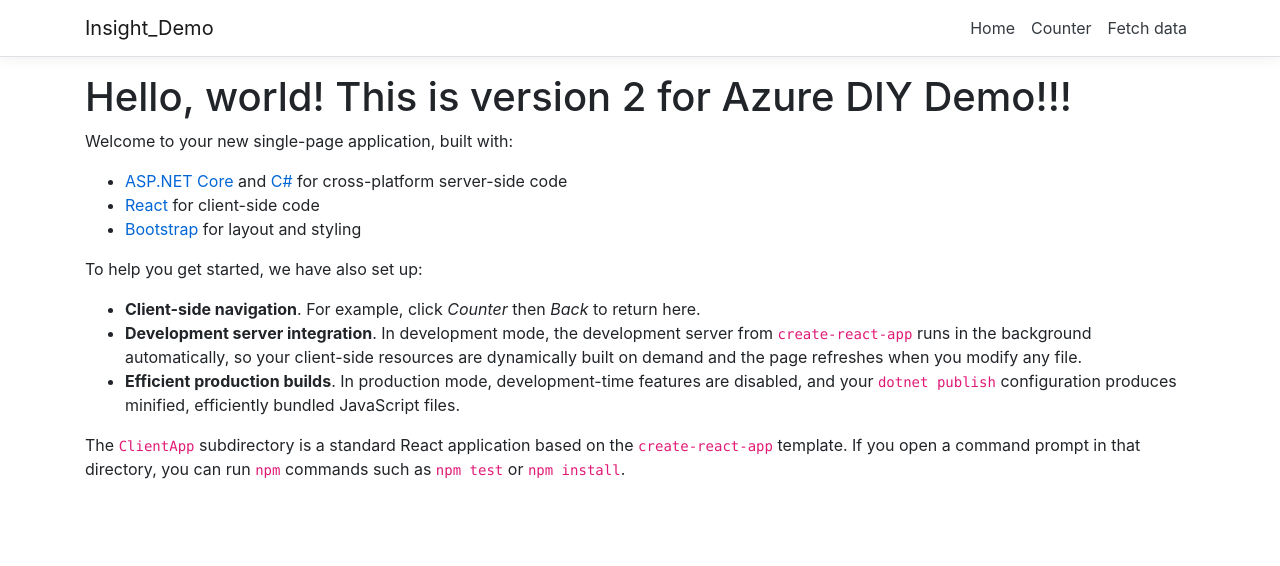
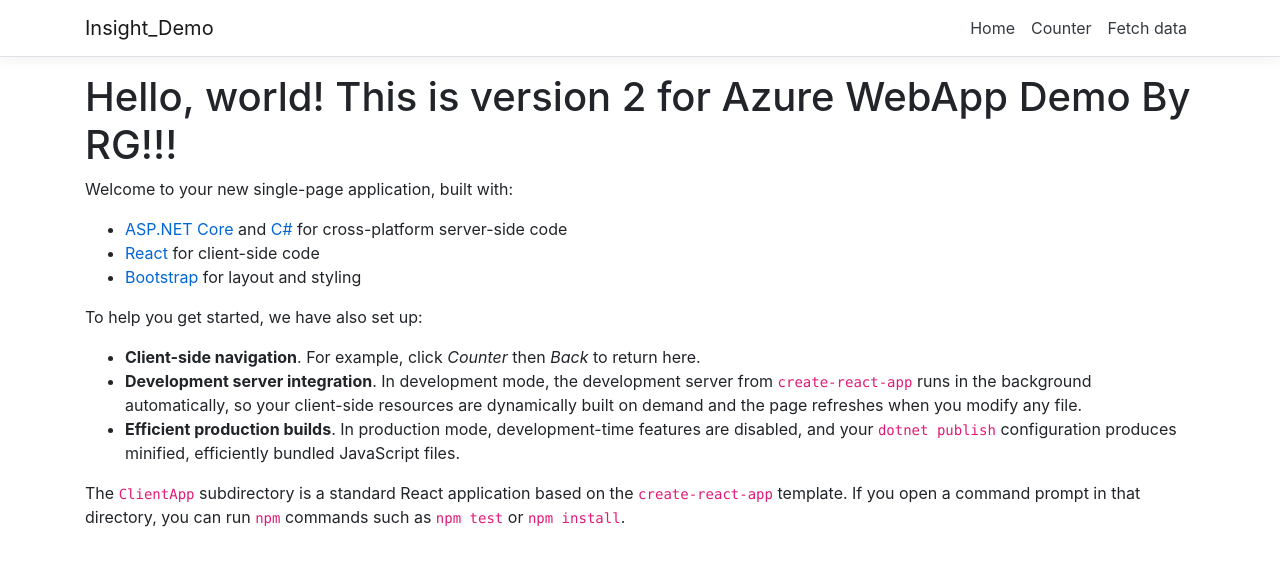
Before and after one commit to rammgokul/AzureAppServiceDemo, a React (Create React App) app in the folder src/ClientApp/: page / in a window 1280 px wide. Shown: the top 566 px of the page. Built offline with nearby package versions, Linux system fonts and the light colour scheme.

Commit message:
Update Home.js

```diff
--- a/src/ClientApp/src/components/Home.js
+++ b/src/ClientApp/src/components/Home.js
@@ -6,7 +6,7 @@
   render() {
     return (
       <div>
-        <h1>Hello, world! This is version 2 for Azure DIY Demo!!!</h1>
+        <h1>Hello, world! This is version 2 for Azure WebApp Demo By RG!!!</h1>
         <p>Welcome to your new single-page application, built with:</p>
         <ul>
           <li><a href='https://get.asp.net/'>ASP.NET Core</a> and <a href='https://msdn.microsoft.com/en-us/library/67ef8sbd.aspx'>C#</a> for cross-platform server-side code</li>
```
